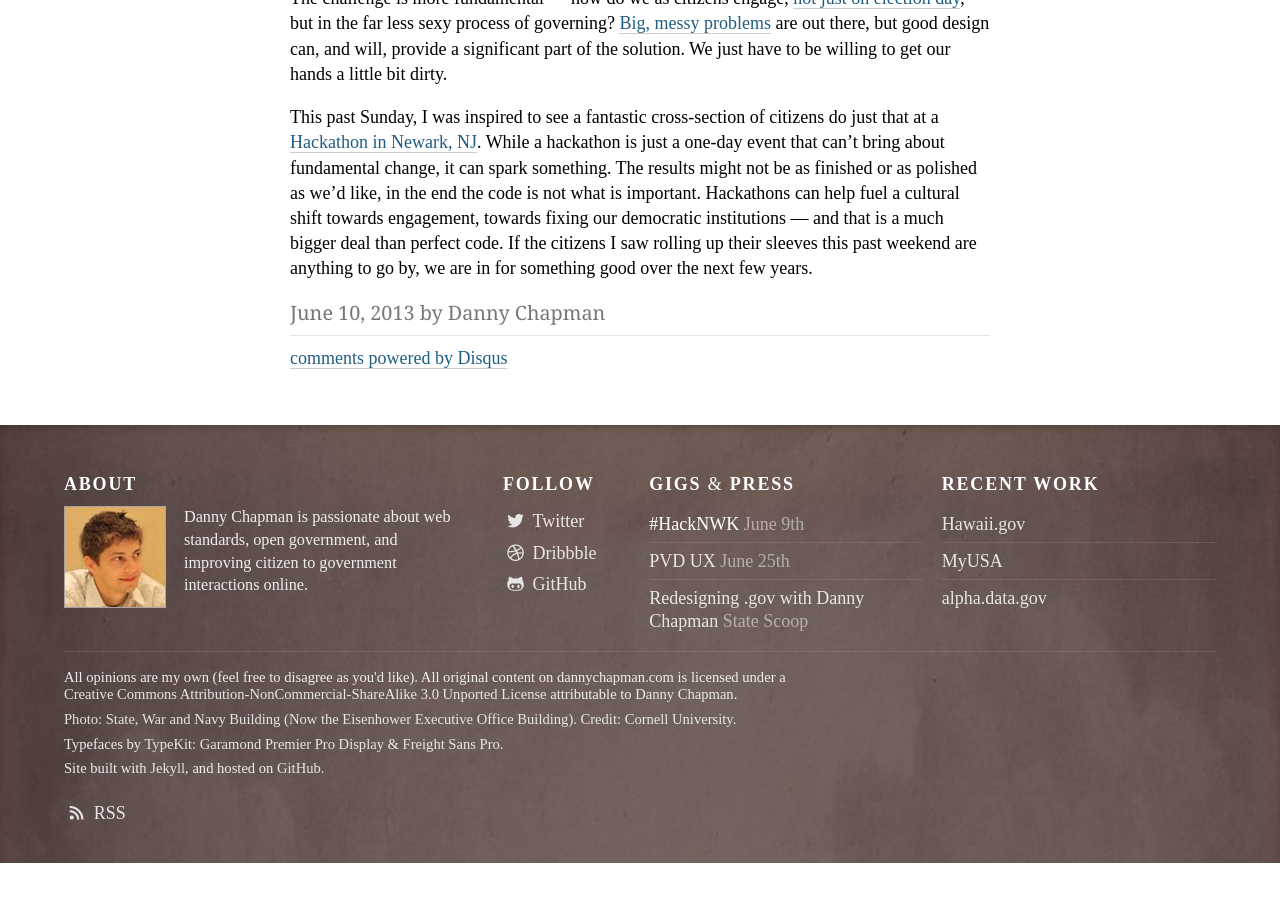
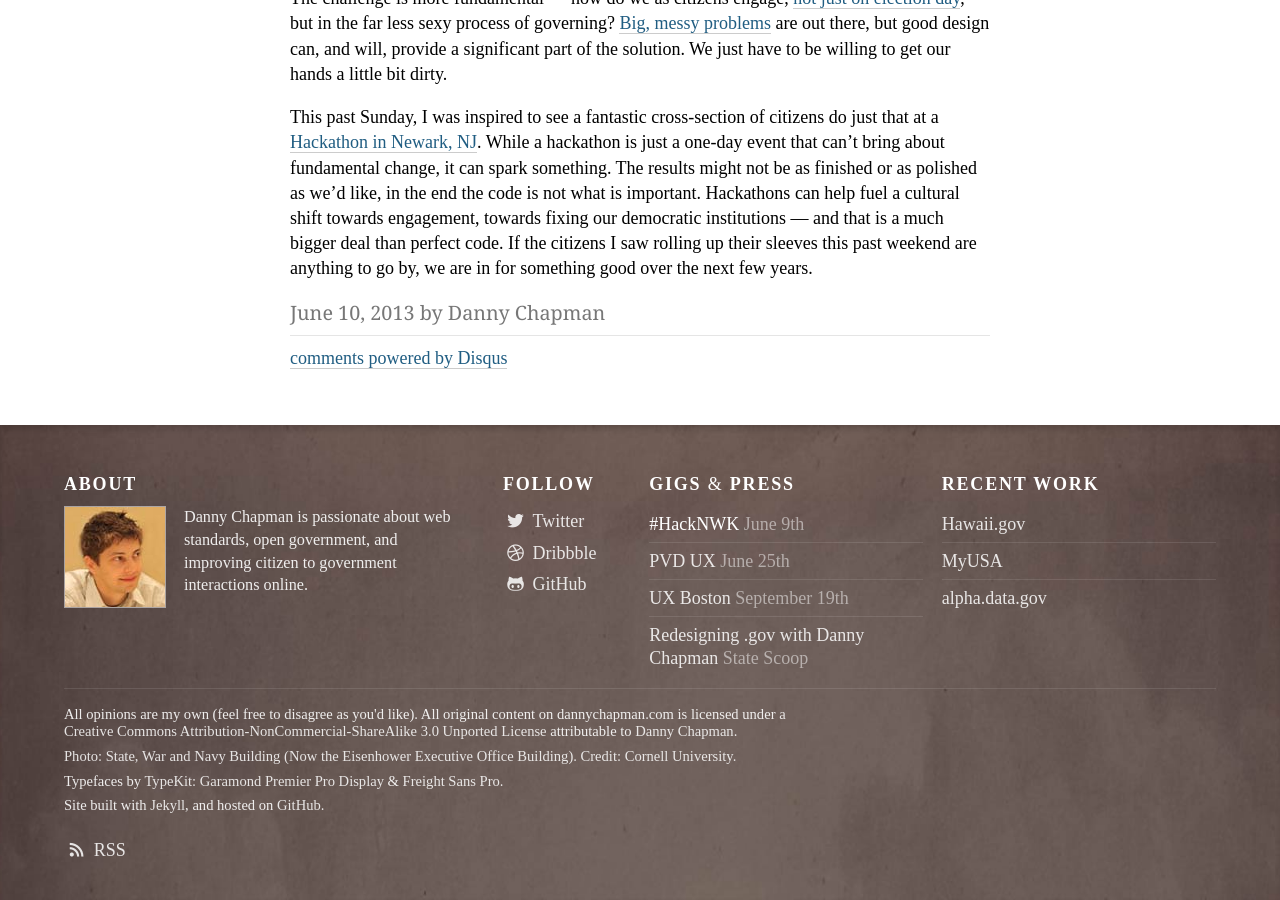
Before and after one commit to dannychapman/dannychapman.github.io, a Jekyll site: the page built from index.html, in a window 1280 px wide and 900 px high, scrolled down 818 px. Built offline with Jekyll 4.4.1, drawn with Linux system fonts in a browser that asks for light colours; the list of posts is cut into pages by our own code; comment, search, counter and statistics services are not loaded; before the commit the page ends 1681 px from its top, so only the background shows below that.

Commit message:
Updated Gigs in footer.

```diff
--- a/_includes/footer.html
+++ b/_includes/footer.html
@@ -33,7 +33,8 @@
 
 <ul class="feature-list">
 <li>#HackNWK <span class="date">June 9th</span></li>
-<li><a href="http://www.meetup.com/ux-meetup/">PVD UX <span class="date">June 25th</span></a></li>
+<li><a href="http://www.meetup.com/ux-meetup/events/118355262/">PVD UX <span class="date">June 25th</span></a></li>
+<li><a href="http://www.meetup.com/uxboston/events/124154162/">UX Boston <span class="date">September 19th</span></a></li>
 <li><a href="http://statescoop.com/redesigning-gov-with-danny-chapman/">Redesigning .gov with Danny Chapman <span class="source">State Scoop</span></a></li>
 
 </ul>
```
